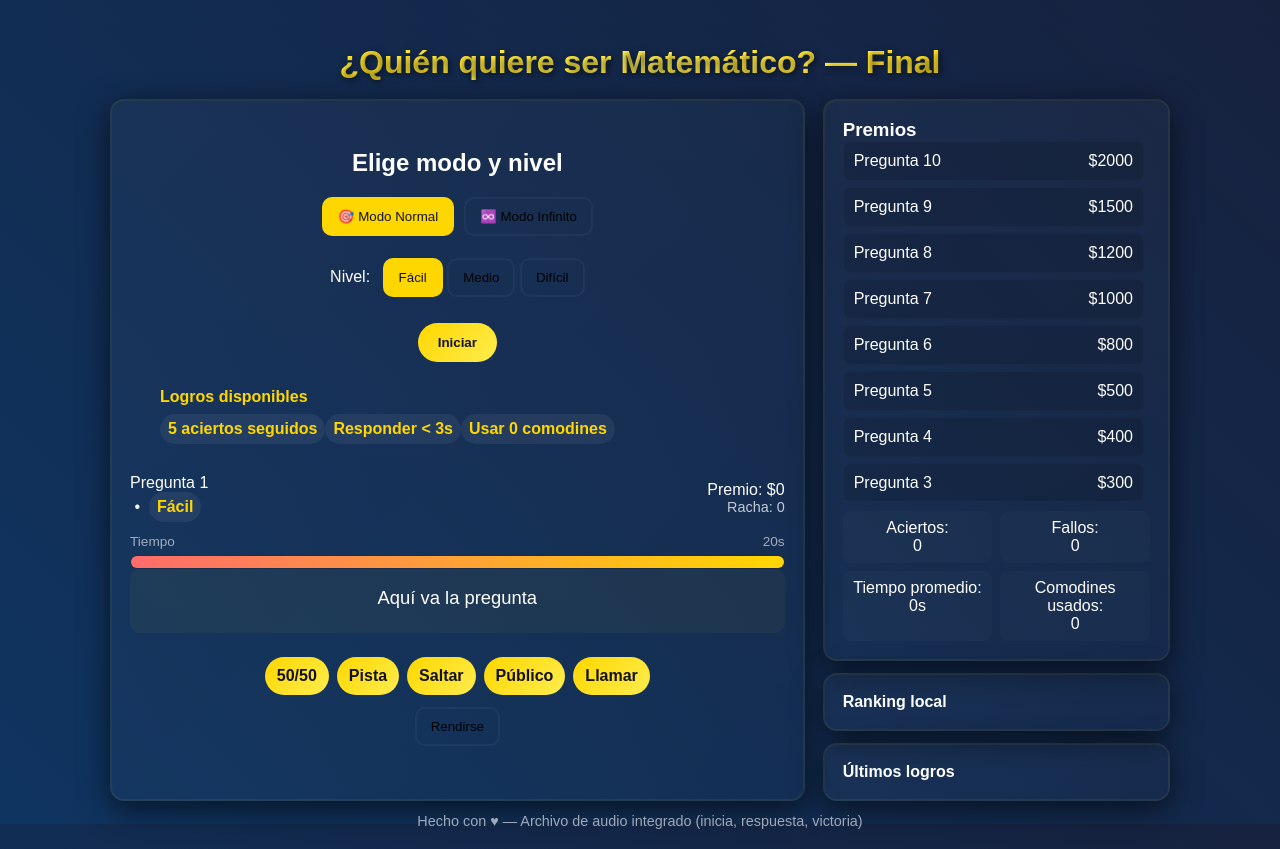
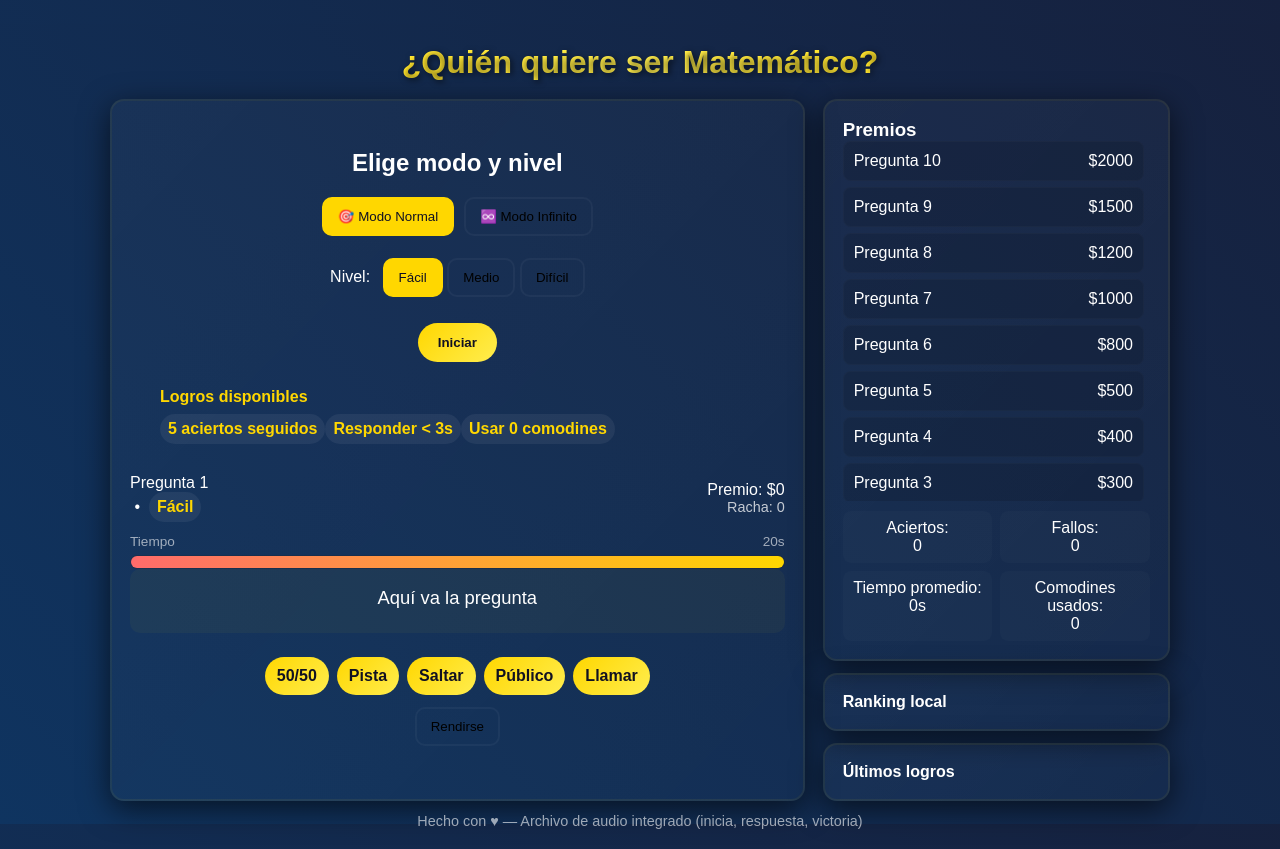
Before and after one commit to andreslopez665/Proyecto, a plain HTML site: page index.html in a window 1280 px wide. Drawn offline with Linux system fonts and the light colour scheme.

Commit message:
Update index.html

```diff
--- a/index.html
+++ b/index.html
@@ -3,7 +3,7 @@
 <head>
 <meta charset="utf-8" />
 <meta name="viewport" content="width=device-width,initial-scale=1" />
-<title>¿Quién quiere ser Matemático? — Versión Final</title>
+<title>¿Quién quiere ser Matemático? </title>
 <style>
 *{box-sizing:border-box;margin:0;padding:0}
 :root{
@@ -57,7 +57,7 @@ html,body{height:100%;font-family:Arial,Helvetica,sans-serif;background:linear-g
 
 <div class="container">
   <div class="header">
-    <div class="title">¿Quién quiere ser Matemático? — Final</div>
+    <div class="title">¿Quién quiere ser Matemático?</div>
   </div>
 
   <div class="layout">
```
